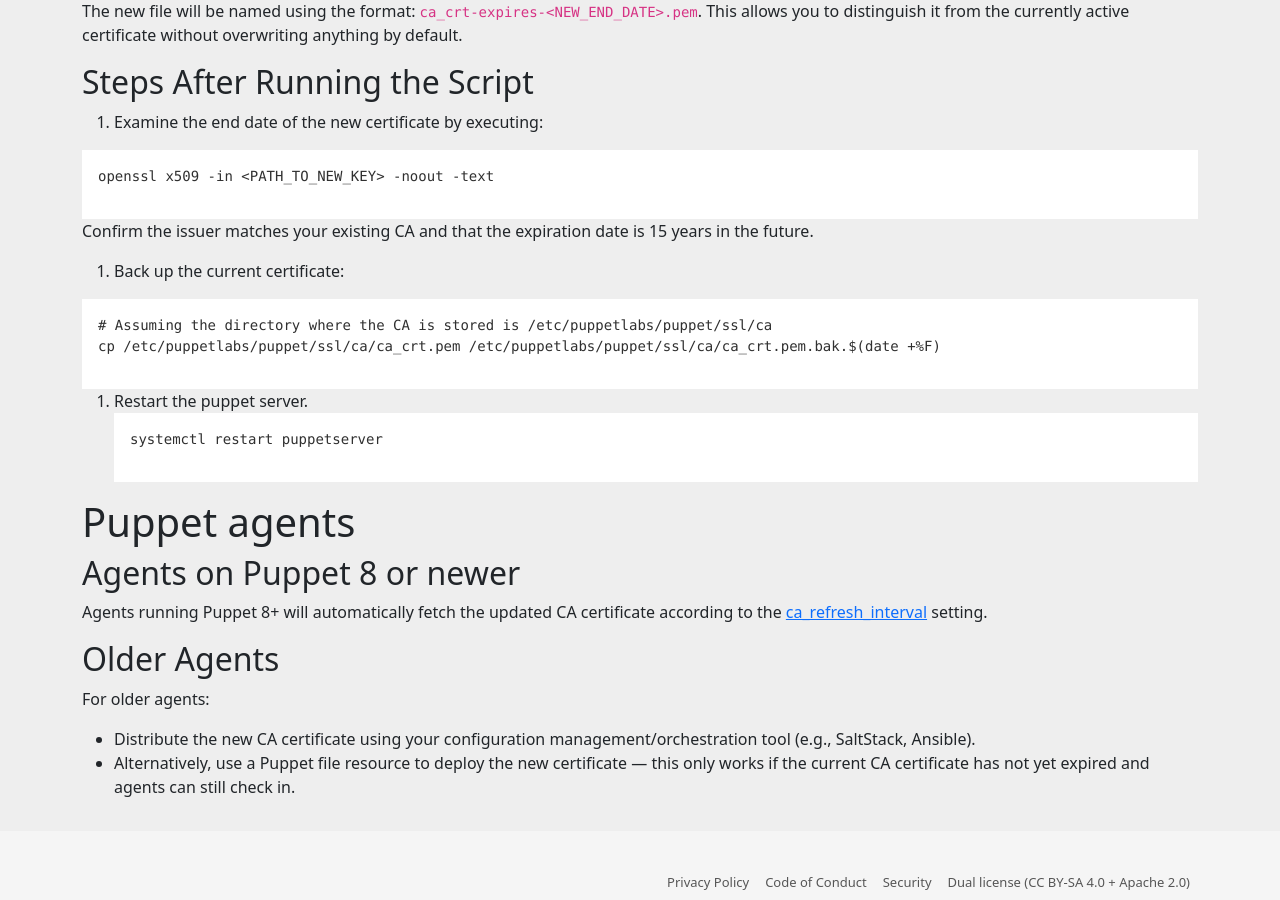
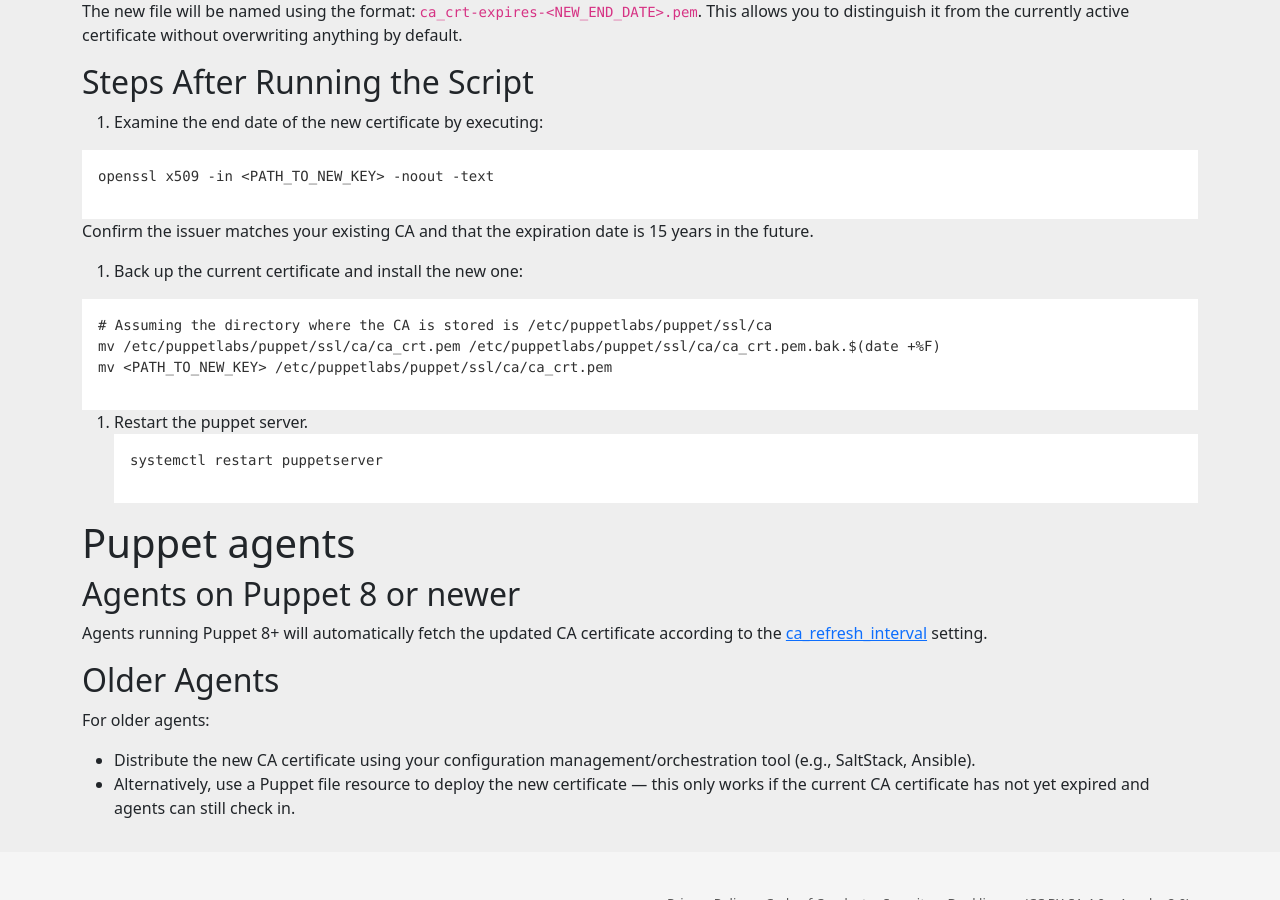
Before and after one commit to voxpupuli/voxpupuli.github.io, a Jekyll site: the page built from _docs/extending-expired-ca-cert.md, in a window 1280 px wide and 900 px high, scrolled down 645 px. Built offline with Jekyll 4.4.1, drawn with Linux system fonts in a browser that asks for light colours; nearby versions of some CDN libraries.

Commit message:
Add missing manual step

````diff
--- a/_docs/extending-expired-ca-cert.md
+++ b/_docs/extending-expired-ca-cert.md
@@ -37,11 +37,12 @@
 
 Confirm the issuer matches your existing CA and that the expiration date is 15 years in the future.
 
-2. Back up the current certificate:
+2. Back up the current certificate and install the new one:
 
 ```
 # Assuming the directory where the CA is stored is /etc/puppetlabs/puppet/ssl/ca
-cp /etc/puppetlabs/puppet/ssl/ca/ca_crt.pem /etc/puppetlabs/puppet/ssl/ca/ca_crt.pem.bak.$(date +%F)
+mv /etc/puppetlabs/puppet/ssl/ca/ca_crt.pem /etc/puppetlabs/puppet/ssl/ca/ca_crt.pem.bak.$(date +%F)
+mv <PATH_TO_NEW_KEY> /etc/puppetlabs/puppet/ssl/ca/ca_crt.pem
 ```
 3. Restart the puppet server.
 ```
````
